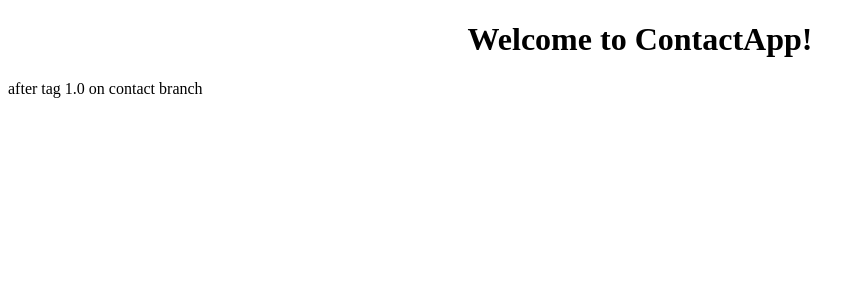
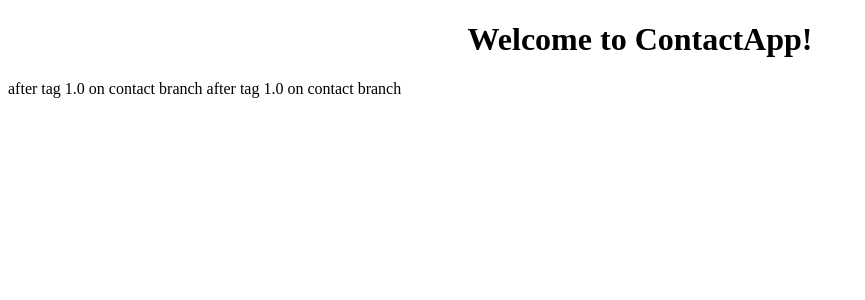
Before and after one commit to pocsamples/Angular, an Angular app in the folder ContactApp/: page / in a window 1280 px wide. Shown: the top 300 px of the page, without its empty margins (0-865 px from the left). Built offline with nearby package versions, Linux system fonts and the light colour scheme.

Commit message:
after 2nd tag 1.0 on contact branch

```diff
--- a/ContactApp/src/app/app.component.html
+++ b/ContactApp/src/app/app.component.html
@@ -6,4 +6,5 @@
 </div>
 
 after tag 1.0 on contact branch
+after tag 1.0 on contact branch
 <router-outlet></router-outlet>
```
